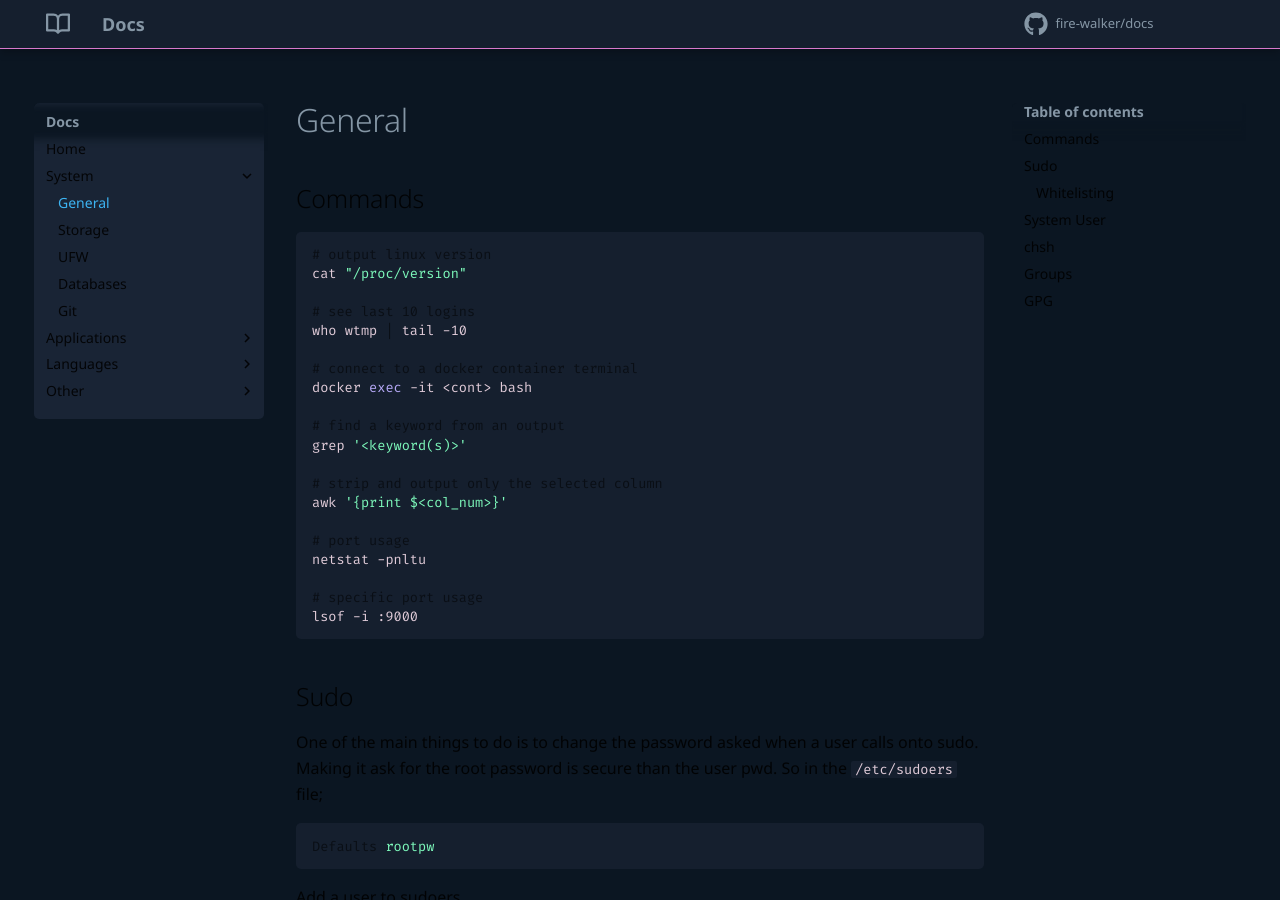
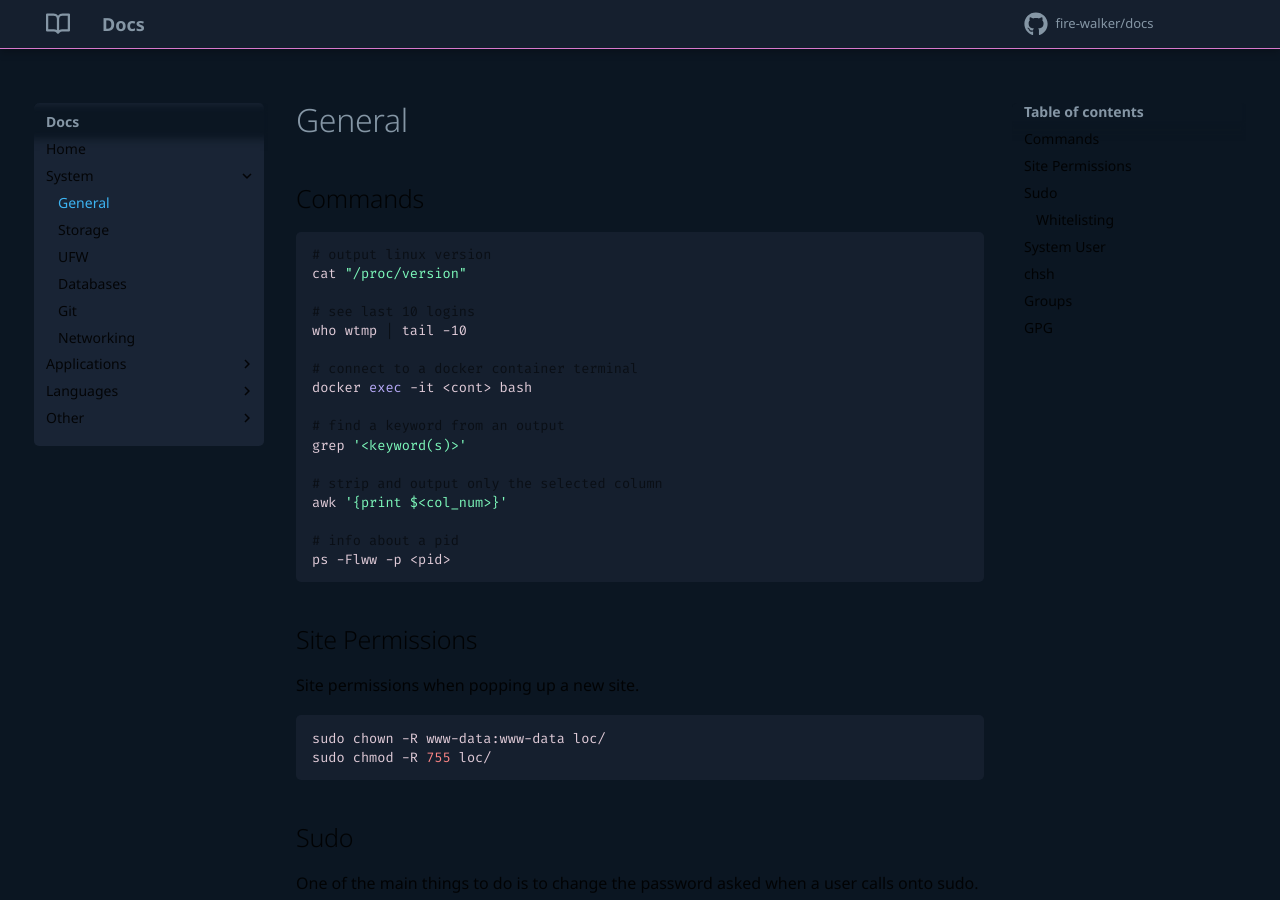
Before and after one commit to fire-walker/docs, an MkDocs documentation site: the page built from docs/pages/general.md, in a window 1280 px wide and 900 px high. Built offline with MkDocs 1.6.1 and Material for MkDocs 9.7.7, drawn with Linux system fonts in a browser that asks for light colours; comment, search, counter and statistics services are not loaded.

Commit message:
php formatting / nginx www / site permissions

````diff
--- a/docs/pages/general.md
+++ b/docs/pages/general.md
@@ -16,13 +16,18 @@
 # strip and output only the selected column
 awk '{print $<col_num>}'
 
-# port usage
-netstat -pnltu
-
-# specific port usage
-lsof -i :9000
+# info about a pid
+ps -Flww -p <pid>
 ```
 
+## Site Permissions
+
+Site permissions when popping up a new site.
+
+``` bash
+sudo chown -R www-data:www-data loc/
+sudo chmod -R 755 loc/
+```
 
 
 ## Sudo
--- a/mkdocs.yml
+++ b/mkdocs.yml
@@ -49,6 +49,7 @@
         - UFW:          pages/ufw.md
         - Databases:    pages/database.md
         - Git:          pages/git.md
+        - Networking:   pages/networking.md
     - Applications:
         - Postfix:      pages/postfix.md
         - Fail2Ban:     pages/fail2ban.md
````
Also changed, not shown: docs/pages/networking.md (added, +10 -0 lines), docs/pages/nginx.md (+12 -0 lines), docs/pages/php.md (+3 -3 lines).
